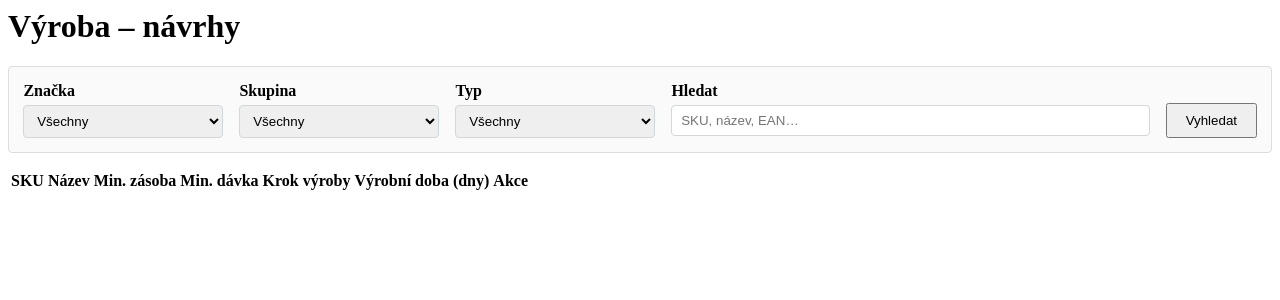
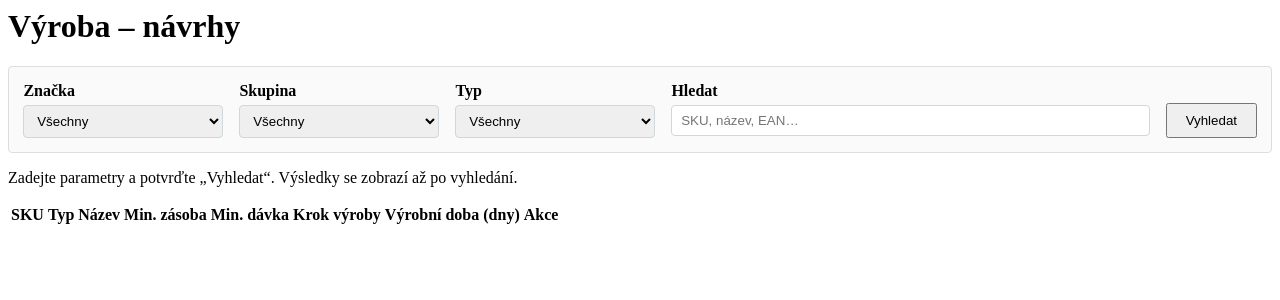
Before and after one commit to libor-sloupensky/GWvyroba-sklady, a PHP site: page /views/production_plans.php in a window 1280 px wide. Shown: the top 300 px of the page. Run offline with PHP 8.4, Linux system fonts and the light colour scheme; lists and menus that the app fills with data are empty.

Commit message:
oprava filtru listu výroba

```diff
--- a/views/production_plans.php
+++ b/views/production_plans.php
@@ -138,10 +138,16 @@
   </div>
 </form>
 
+<?php if (!$hasSearchActive): ?>
+  <p class="muted">Zadejte parametry a potvrďte „Vyhledat“. Výsledky se zobrazí až po vyhledání.</p>
+<?php elseif (empty($items)): ?>
+  <p class="muted">Pro zadané podmínky nebyly nalezeny žádné produkty.</p>
+<?php endif; ?>
 
 <table>
   <tr>
     <th>SKU</th>
+    <th>Typ</th>
     <th>Název</th>
     <th>Min. zásoba</th>
     <th>Min. dávka</th>
@@ -152,6 +158,7 @@
   <?php foreach (($items ?? []) as $it): ?>
   <tr>
     <td><?= htmlspecialchars((string)$it['sku'],ENT_QUOTES,'UTF-8') ?></td>
+    <td><?= htmlspecialchars((string)($it['typ'] ?? ''),ENT_QUOTES,'UTF-8') ?></td>
     <td><?= htmlspecialchars((string)$it['nazev'],ENT_QUOTES,'UTF-8') ?></td>
     <td><?= htmlspecialchars((string)$it['min_zasoba'],ENT_QUOTES,'UTF-8') ?></td>
     <td><?= htmlspecialchars((string)$it['min_davka'],ENT_QUOTES,'UTF-8') ?></td>
```
Also changed, not shown: src/Controller/ProductionController.php (+10 -5 lines).
